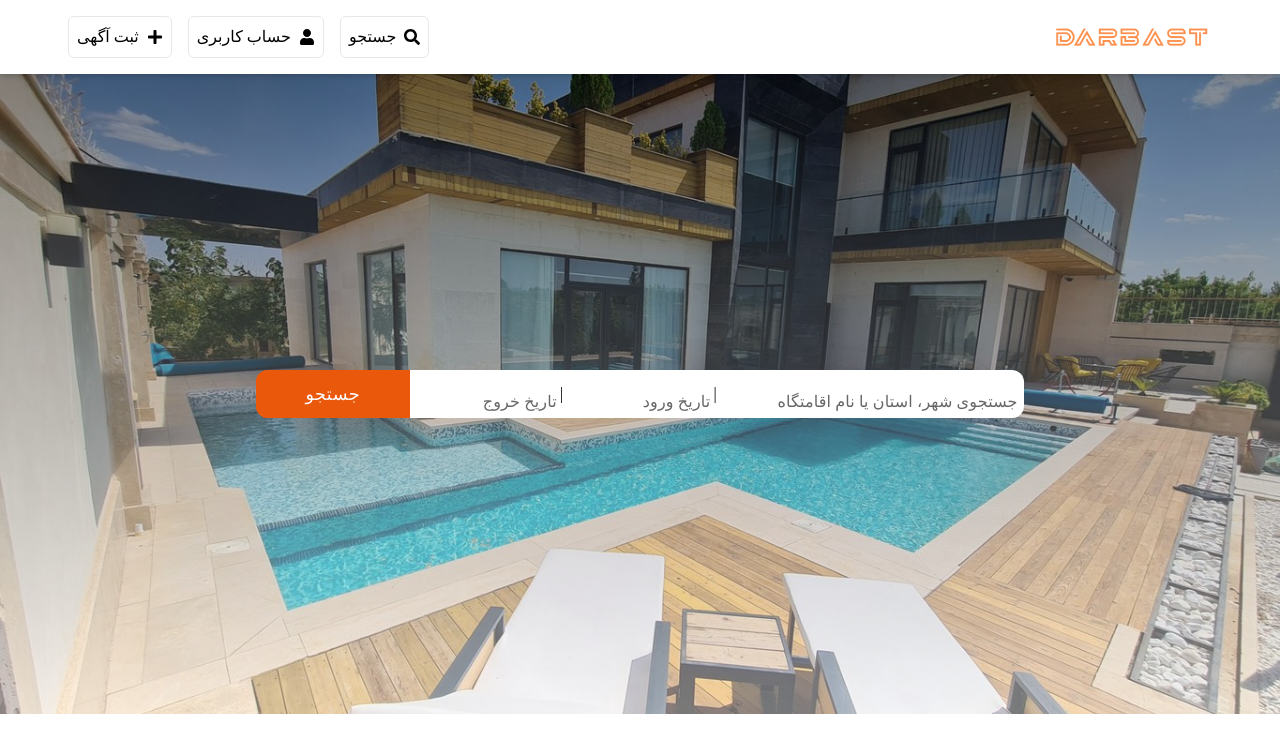
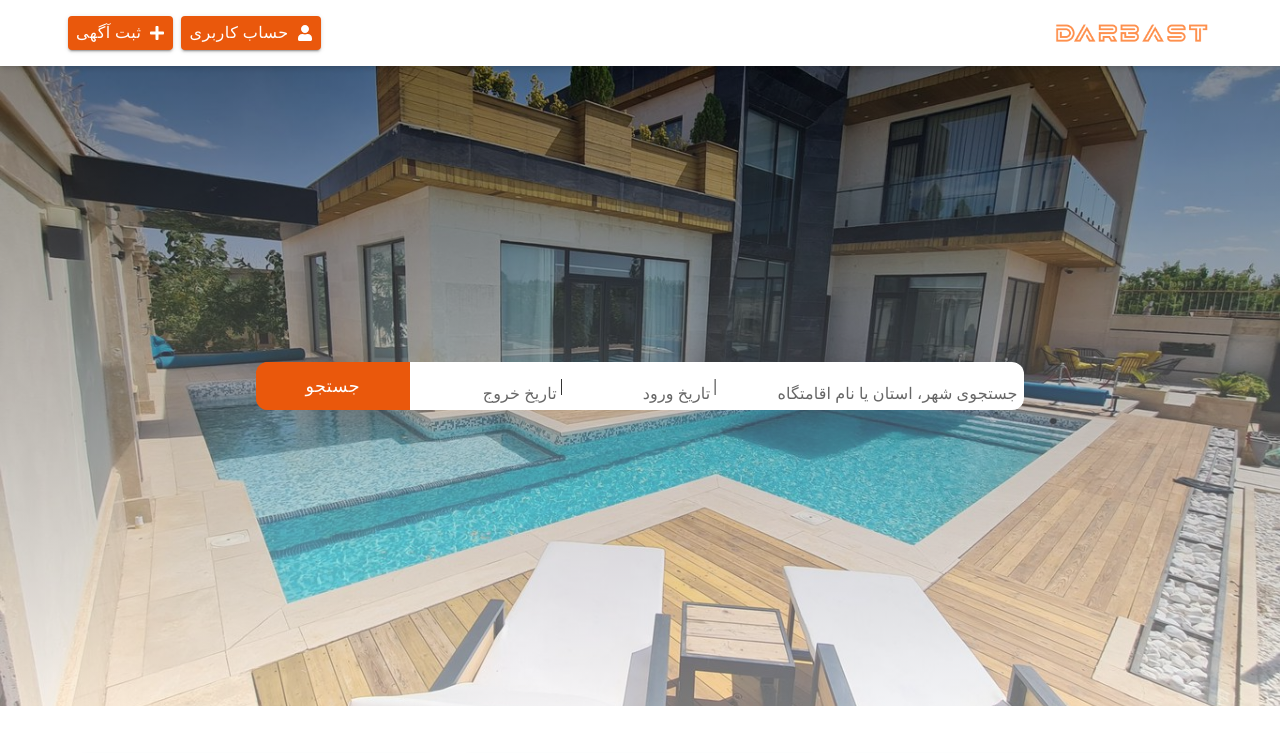
Before and after one commit to Mehran-soufi/darbast, a Next.js app: page / in a window 1280 px wide. Shown: the top 753 px of the page. Built offline with nearby package versions, Linux system fonts and the light colour scheme; data requests are answered from the project's data file; what moment-jalaali would draw is missing.

Commit message:
updated header

```diff
--- a/src/app/globals.css
+++ b/src/app/globals.css
@@ -16,6 +16,18 @@ body {
 .section {
   width: 90%;
   margin: 2rem auto;
+}
+
+/* header */
+.header-btn.css-74d805-MuiButtonBase-root-MuiButton-root {
+  padding: 0.2rem 0.5rem !important;
+  font-size: 1rem !important;
+}
+@media (max-width: 768px) {
+  .header-btn.css-74d805-MuiButtonBase-root-MuiButton-root {
+    font-size: 0.6rem !important;
+    padding: 0.3rem 0.2rem !important;
+  }
 }
 
 /* splash */
@@ -85,8 +97,7 @@ body {
   padding: 0 0.4rem !important;
   right: 0 !important;
 }
-.search .css-5h82ro-MuiInputBase-root-MuiInput-root
-  {
+.search .css-5h82ro-MuiInputBase-root-MuiInput-root {
   font-family: "Iran-Yekan" !important;
   display: flex !important;
   justify-content: start !important;
@@ -114,8 +125,7 @@ body {
   right: 0 !important;
   left: 100% !important;
 }
-.search .css-74d805-MuiButtonBase-root-MuiButton-root
- {
+.search .css-74d805-MuiButtonBase-root-MuiButton-root {
   font-family: "Iran-Yekan" !important;
   background: transparent !important;
   border: none !important;
--- a/src/components/header/BtnHeader.tsx
+++ b/src/components/header/BtnHeader.tsx
@@ -1,13 +1,8 @@
-import Link from "next/link";
+import { Button } from "@mui/material";
 import React from "react";
-import { FaPlus, FaSearch, FaUser } from "react-icons/fa";
+import { FaPlus, FaUser } from "react-icons/fa";
 
 const btns = [
-  {
-    title: "جستجو",
-    href: "/",
-    icon: <FaSearch />,
-  },
   {
     title: "حساب کاربری",
     href: "/",
@@ -22,17 +17,17 @@ const btns = [
 
 function BtnHeader() {
   return (
-    <div className="flex justify-end items-center sm:gap-4 gap-1">
+    <div className="flex justify-end items-center sm:gap-2 gap-1">
       {btns.map((btn, index) => (
-        <Link
-          href={btn.href}
+        <Button
           title={btn.title}
           key={index}
-          className="p-2 border rounded-md transition duration-300 ease-in hover:bg-slate-200 flex justify-between items-center gap-2 sm:text-base text-sm"
+          variant="contained"
+          className="header-btn flex justify-center items-center gap-2"
         >
           {btn.icon}
           <span className="hidden sm:block">{btn.title}</span>
-        </Link>
+        </Button>
       ))}
     </div>
   );
--- a/src/components/header/Header.tsx
+++ b/src/components/header/Header.tsx
@@ -5,7 +5,7 @@ import Menu from "./Menu";
 
 function Header() {
   return (
-    <header className="w-full z-50 shadow-md p-4 md:relative flex justify-center bg-white">
+    <header className="w-full z-50 shadow-md md:p-4 p-2 md:relative flex justify-center bg-white">
       <nav className="w-11/12 mx-auto flex justify-between items-center">
         <LogoHeader />
         <BtnHeader />
```
